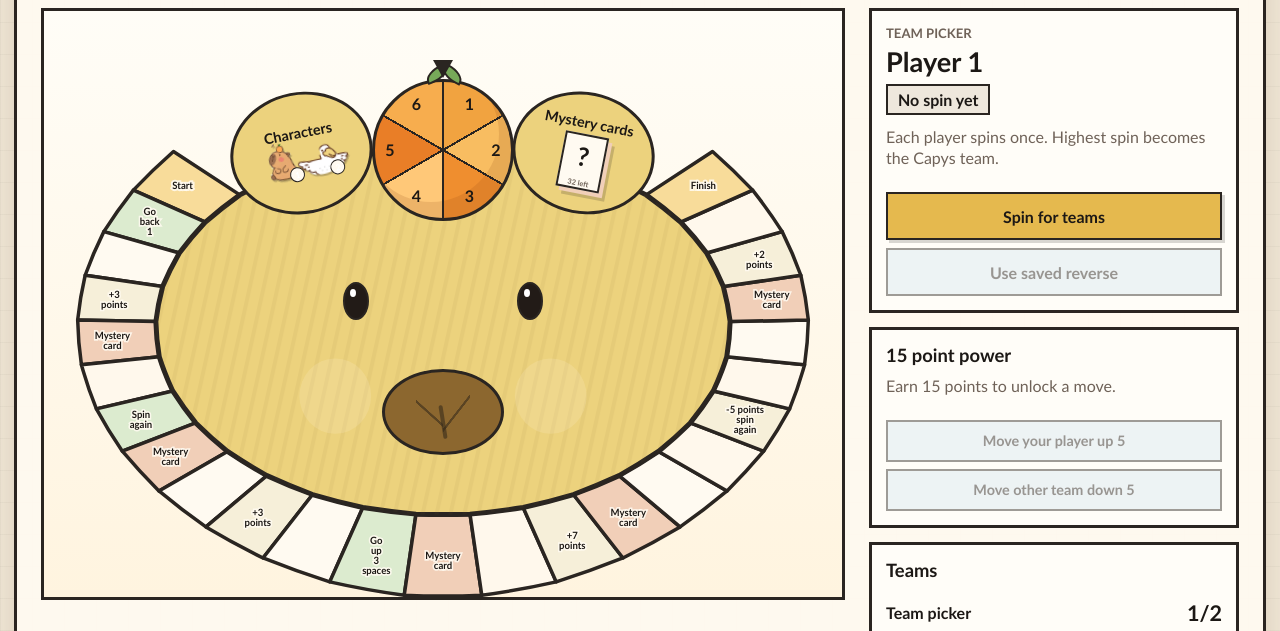
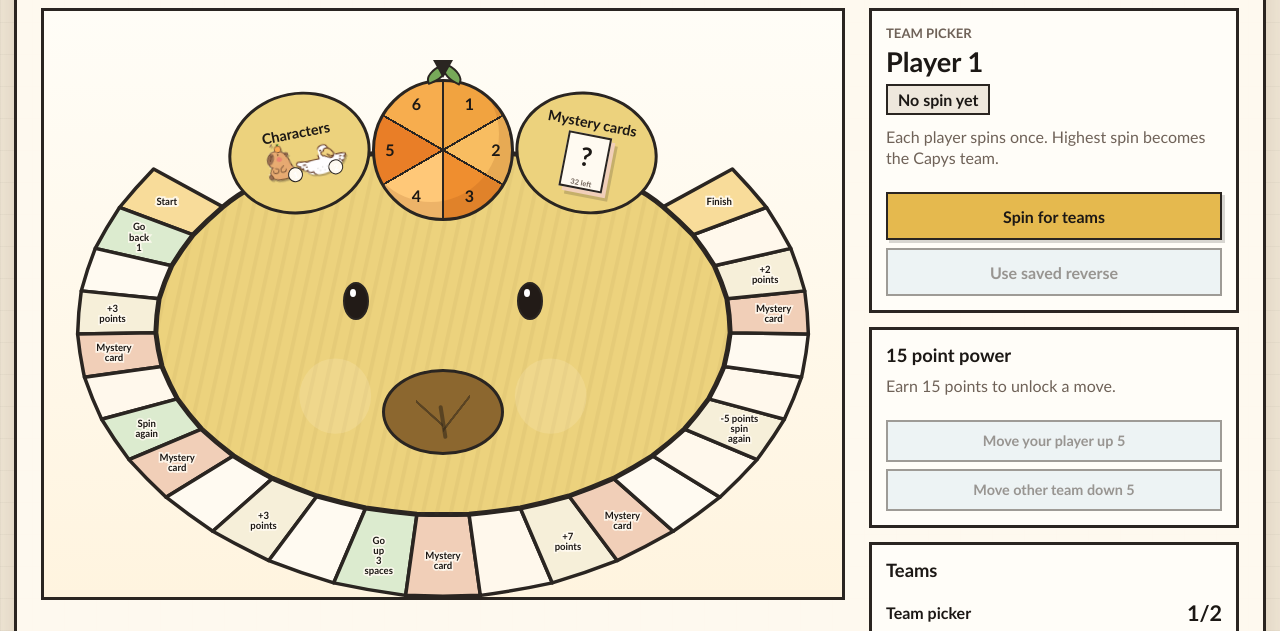
Before and after one commit to emmachen2100/run-capys-run, a plain HTML site: page index.html in a window 1280 px wide. Shown: the part 138-769 px from the top of the page. Drawn offline with Linux system fonts and the light colour scheme.

Commit message:
Tuck start and finish under ears

```diff
--- a/game.js
+++ b/game.js
@@ -191,8 +191,8 @@ function renderBoard() {
 
 function buildTrackGeometry(mobile) {
   return {
-    start: mobile ? 224 : 225,
-    span: mobile ? -268 : -270,
+    start: mobile ? 220 : 220,
+    span: mobile ? -260 : -260,
     center: mobile ? { x: 500, y: 382 } : { x: 500, y: 378 },
     face: mobile
       ? { cx: 500, cy: 392, rx: 392, ry: 166, sidePinch: 24 }
--- a/index.html
+++ b/index.html
@@ -4,7 +4,7 @@
     <meta charset="utf-8">
     <meta name="viewport" content="width=device-width, initial-scale=1">
     <title>Run, Capys, Run</title>
-    <link rel="stylesheet" href="styles.css?v=20260509-piece-markers-2">
+    <link rel="stylesheet" href="styles.css?v=20260509-ear-seams-2">
   </head>
   <body>
     <main class="app-shell">
@@ -123,6 +123,6 @@
       </section>
     </main>
 
-    <script src="game.js?v=20260509-piece-markers-2"></script>
+    <script src="game.js?v=20260509-ear-seams-2"></script>
   </body>
 </html>
--- a/styles.css
+++ b/styles.css
@@ -447,13 +447,13 @@ select {
 }
 
 .capy-ear-left {
-  left: 7%;
+  left: 6.5%;
   transform: rotate(-11deg);
   border-radius: 50%;
 }
 
 .capy-ear-right {
-  right: 7%;
+  right: 6.5%;
   transform: rotate(11deg);
   border-radius: 50%;
 }
```
